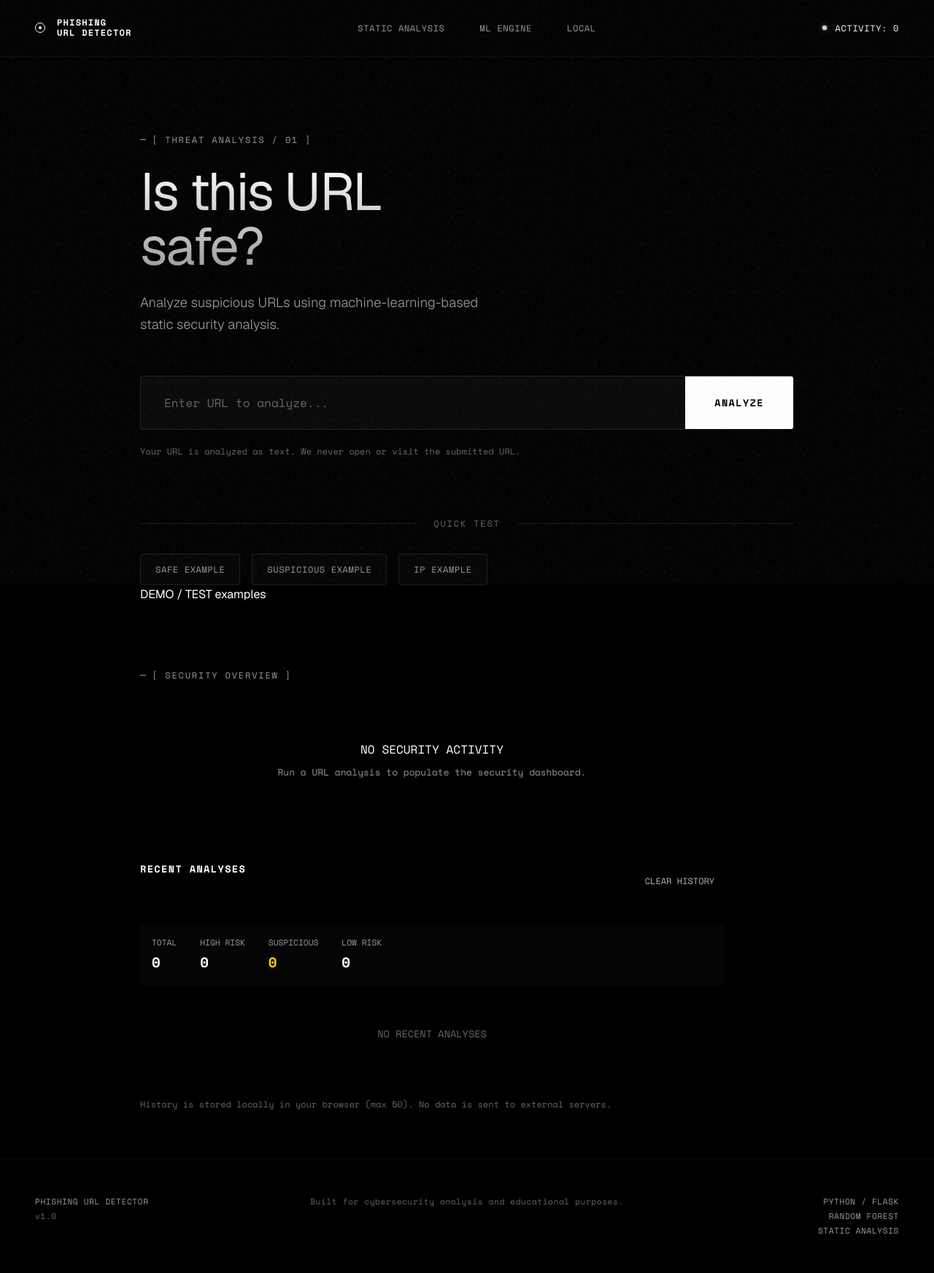
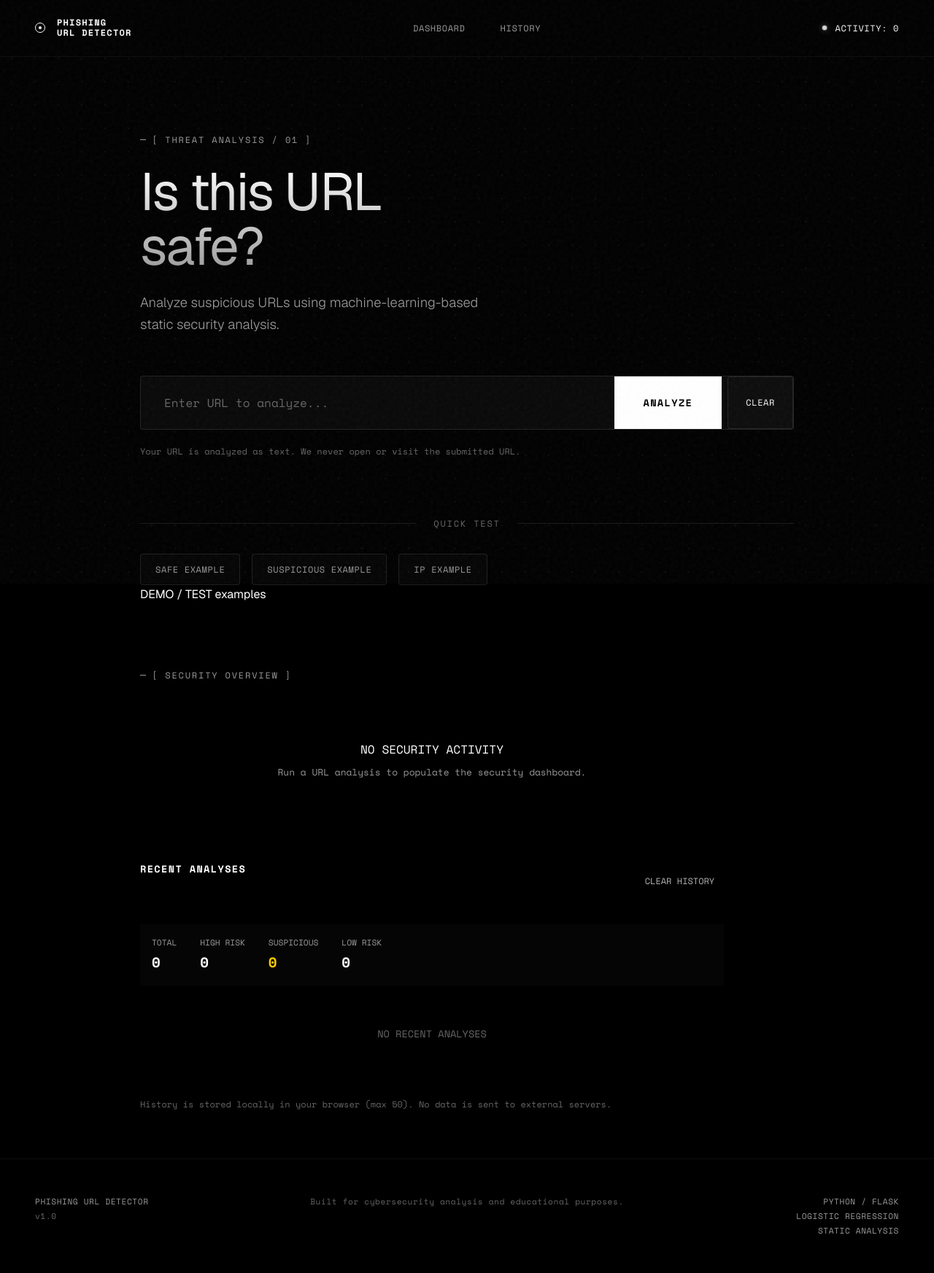
Before and after one commit to Swxstik31/PhishGuard-ML, a Flask app: page / in a window 1280 px wide. Shown: the whole page at 73% size. Run offline with Flask 3, Linux system fonts and the light colour scheme; some libraries are stand-ins or nearby versions.

Commit message:
fix: UI functionality audit improvements, active states, and mobile responsiveness

```diff
--- a/static/script.js
+++ b/static/script.js
@@ -1,6 +1,7 @@
 document.addEventListener('DOMContentLoaded', () => {
     const urlInput = document.getElementById('url-input');
     const analyzeBtn = document.getElementById('analyze-btn');
+    const resetBtn = document.getElementById('reset-btn');
     const btnText = analyzeBtn.querySelector('.btn-text');
     const errorMsg = document.getElementById('error-message');
     const resultsSection = document.getElementById('results-section');
@@ -254,6 +255,14 @@
             hideResults();
         });
     });
+
+    if (resetBtn) {
+        resetBtn.addEventListener('click', (e) => {
+            e.preventDefault();
+            urlInput.value = '';
+            hideResults();
+        });
+    }
 
     analyzeBtn.addEventListener('click', (e) => {
         e.preventDefault();
--- a/static/style.css
+++ b/static/style.css
@@ -1080,3 +1080,19 @@
         grid-template-columns: 1fr 1fr;
     }
 }
+html { scroll-behavior: smooth; }
+button:active {
+    transform: scale(0.98) !important;
+}
+button:disabled {
+    opacity: 0.5;
+    cursor: not-allowed;
+    transform: none !important;
+}
+@media (max-width: 600px) {
+    #reset-btn {
+        width: 100%;
+        margin-left: 0 !important;
+        padding: 1.25rem !important;
+    }
+}
--- a/templates/index.html
+++ b/templates/index.html
@@ -4,7 +4,7 @@
     <meta charset="UTF-8">
     <meta name="viewport" content="width=device-width, initial-scale=1.0">
     <title>PHISHING URL DETECTOR</title>
-    <link rel="stylesheet" href="{{ url_for('static', filename='style.css') }}?v=6">
+    <link rel="stylesheet" href="{{ url_for('static', filename='style.css') }}?v=8">
     <link rel="preconnect" href="https://fonts.googleapis.com">
     <link rel="preconnect" href="https://fonts.gstatic.com" crossorigin>
     <link href="https://fonts.googleapis.com/css2?family=Geist:wght@300;400;500;600;700&family=Space+Mono:ital,wght@0,400;0,700;1,400&display=swap" rel="stylesheet">
@@ -21,9 +21,8 @@
             <div class="nav-title">PHISHING<br>URL DETECTOR</div>
         </div>
         <div class="nav-center">
-            <span class="nav-item">STATIC ANALYSIS</span>
-            <span class="nav-item">ML ENGINE</span>
-            <span class="nav-item">LOCAL</span>
+            <a href="#dashboard-section" class="nav-item" style="text-decoration: none; color: inherit;">DASHBOARD</a>
+            <a href="#history-section" class="nav-item" style="text-decoration: none; color: inherit;">HISTORY</a>
         </div>
         <div class="nav-right">
             <span class="status-dot"></span>
@@ -43,6 +42,7 @@
                     <span class="btn-text">ANALYZE</span>
                     <span class="btn-scan-line"></span>
                 </button>
+                <button id="reset-btn" class="demo-btn" style="padding: 0 1.5rem; border-color: rgba(255,255,255,0.1); color: var(--text-dim); margin-left: 0.5rem; border-radius: 4px;">CLEAR</button>
             </div>
             <p class="input-note">Your URL is analyzed as text. We never open or visit the submitted URL.</p>
         </section>
@@ -230,11 +230,11 @@
         </div>
         <div class="footer-right">
             <span>PYTHON / FLASK</span><br>
-            <span>RANDOM FOREST</span><br>
+            <span>LOGISTIC REGRESSION</span><br>
             <span>STATIC ANALYSIS</span>
         </div>
     </footer>
 
-    <script src="{{ url_for('static', filename='script.js') }}?v=9"></script>
+    <script src="{{ url_for('static', filename='script.js') }}?v=11"></script>
 </body>
 </html>
```
